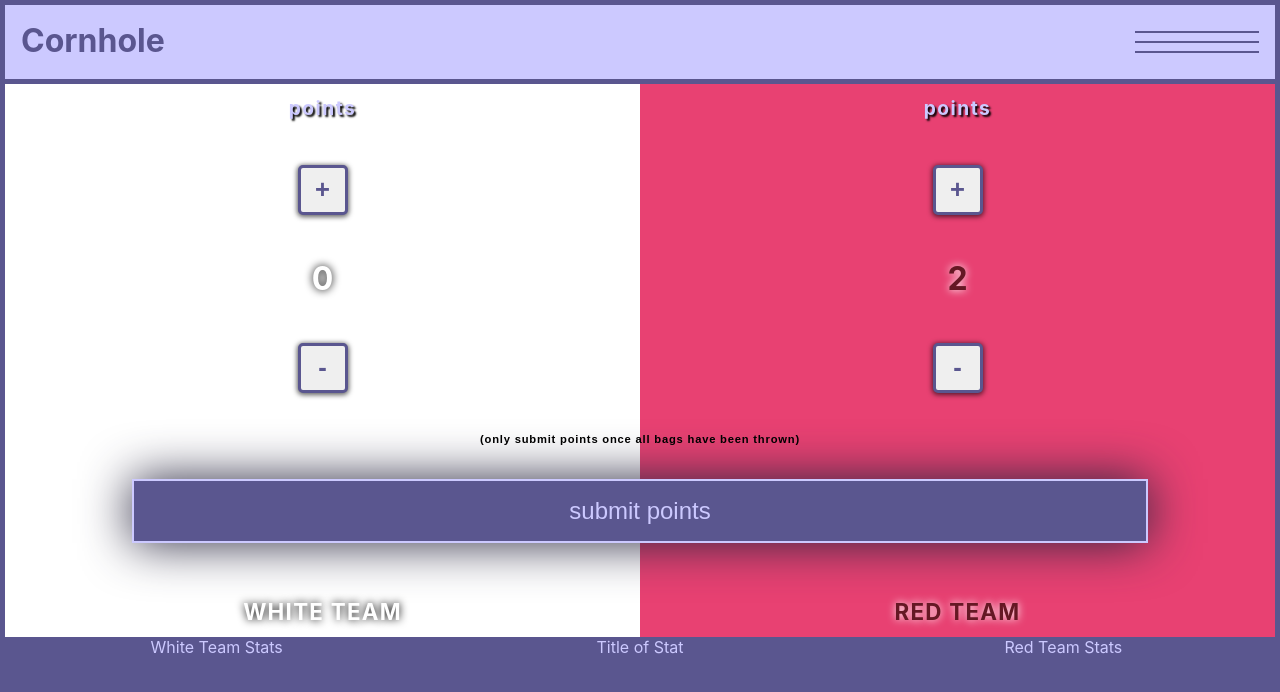
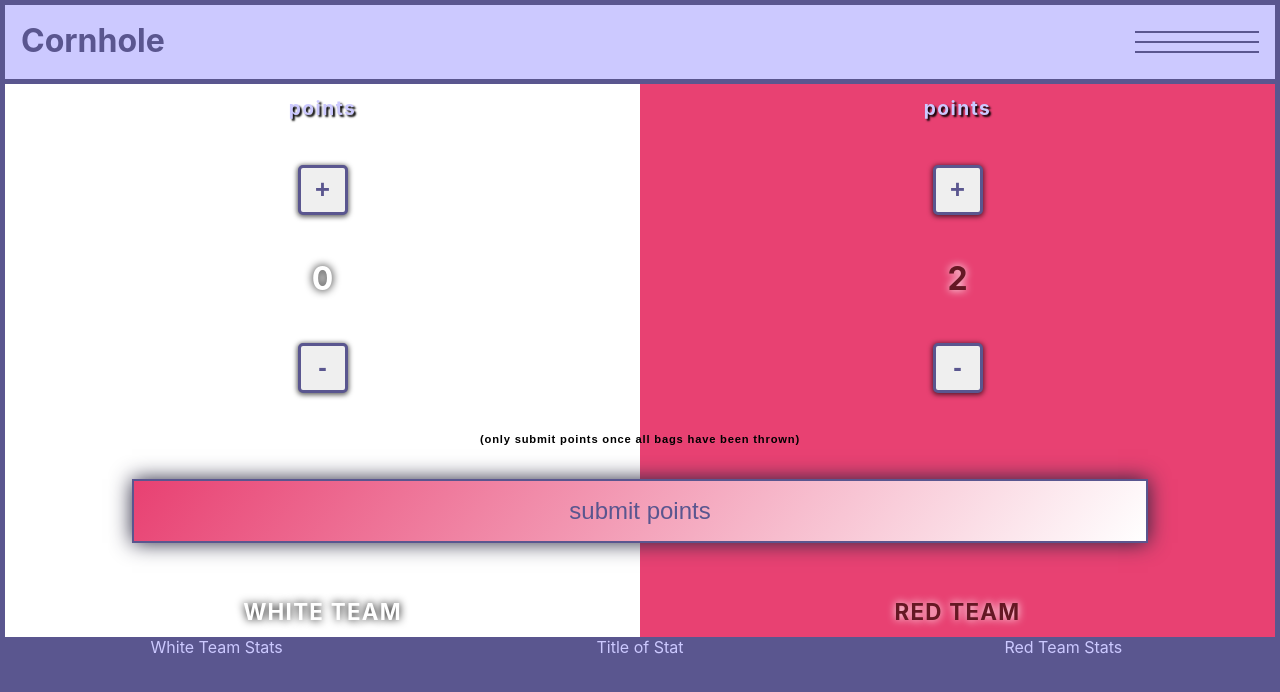
Before and after one commit to CodingDatum/cornhole-counter, a React (Create React App) app: page / in a window 1280 px wide. Shown: the top 692 px of the page. Built offline with nearby package versions, Linux system fonts and the light colour scheme.

Commit message:
changed submit button colors

```diff
--- a/src/components/Footer/Footer.module.css
+++ b/src/components/Footer/Footer.module.css
@@ -19,12 +19,12 @@
     width: 80%;
     position: absolute;
     top: -100%;
-    background-color: rgba(90, 86, 143);
-    border: 2.5px solid rgb(204, 201, 255);
-    color: rgb(204, 201, 255);
+    background: linear-gradient(127deg, #E84172, rgb(255, 255, 255) );
+    border: 2.5px solid rgba(90, 86, 143);
+    color: rgba(90, 86, 143);
     left: 50%;
     transform: translateX(-50%);
-    box-shadow: 0px 0px 50px rgb(40, 38, 62);
+    box-shadow: 0px 0px 20px rgb(40, 38, 62);
 }
 
 .submit-round-button::before{
```
